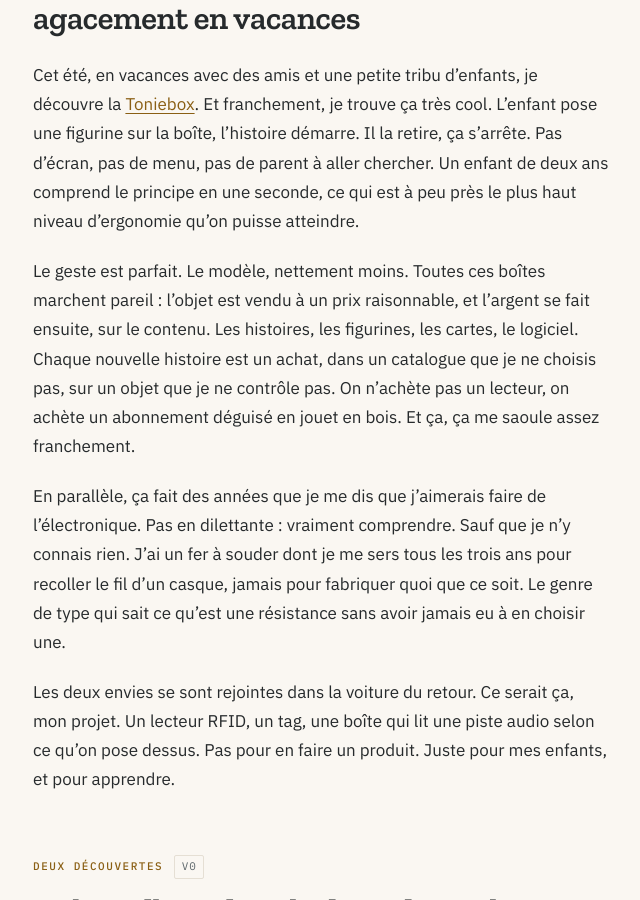
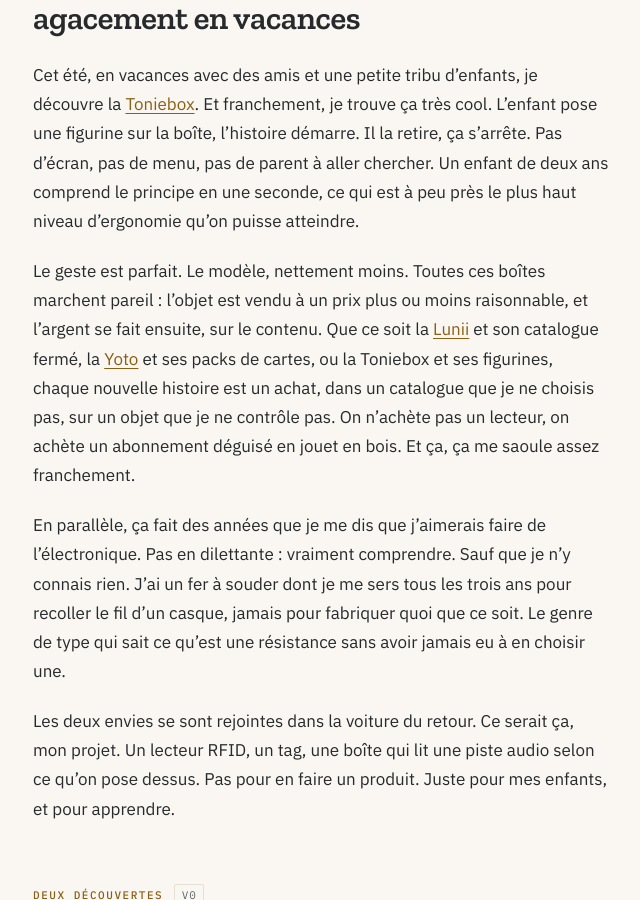
Before and after one commit to Zebra-Rodeo/zebra-rodeo.github.io, a Jekyll site: the page built from _posts/2026-10-15-marelleo.md, in a window 1280 px wide and 900 px high, scrolled down 832 px. Shown: the whole window, without its empty margins (319-959 px from the left). Built offline with Jekyll 4.4.1, drawn with Linux system fonts in a browser that asks for light colours.

Commit message:
Marelleo : nommer les autres boîtes, et nuancer le prix
« Un prix plus ou moins raisonnable », parce que raisonnable était trop
généreux. Et la Lunii avec son catalogue fermé et la Yoto avec ses packs de
cartes remplacent la liste générique : le reproche porte mieux quand il est
adressé.

Co-Authored-By: Claude Opus 5 <noreply@anthropic.com>
Claude-Session: https://claude.ai/code/session_015okbtFBb8ae9fNXuosxdgM

```diff
--- a/_posts/2026-10-15-marelleo.md
+++ b/_posts/2026-10-15-marelleo.md
@@ -18,7 +18,7 @@ studio_note: false
 
 Cet été, en vacances avec des amis et une petite tribu d'enfants, je découvre la [Toniebox](https://tonies.com/fr-fr/concept/). Et franchement, je trouve ça très cool. L'enfant pose une figurine sur la boîte, l'histoire démarre. Il la retire, ça s'arrête. Pas d'écran, pas de menu, pas de parent à aller chercher. Un enfant de deux ans comprend le principe en une seconde, ce qui est à peu près le plus haut niveau d'ergonomie qu'on puisse atteindre.
 
-Le geste est parfait. Le modèle, nettement moins. Toutes ces boîtes marchent pareil : l'objet est vendu à un prix raisonnable, et l'argent se fait ensuite, sur le contenu. Les histoires, les figurines, les cartes, le logiciel. Chaque nouvelle histoire est un achat, dans un catalogue que je ne choisis pas, sur un objet que je ne contrôle pas. On n'achète pas un lecteur, on achète un abonnement déguisé en jouet en bois. Et ça, ça me saoule assez franchement.
+Le geste est parfait. Le modèle, nettement moins. Toutes ces boîtes marchent pareil : l'objet est vendu à un prix plus ou moins raisonnable, et l'argent se fait ensuite, sur le contenu. Que ce soit la [Lunii](https://lunii.com/fr-fr) et son catalogue fermé, la [Yoto](https://yotoplay.com/) et ses packs de cartes, ou la Toniebox et ses figurines, chaque nouvelle histoire est un achat, dans un catalogue que je ne choisis pas, sur un objet que je ne contrôle pas. On n'achète pas un lecteur, on achète un abonnement déguisé en jouet en bois. Et ça, ça me saoule assez franchement.
 
 En parallèle, ça fait des années que je me dis que j'aimerais faire de l'électronique. Pas en dilettante : vraiment comprendre. Sauf que je n'y connais rien. J'ai un fer à souder dont je me sers tous les trois ans pour recoller le fil d'un casque, jamais pour fabriquer quoi que ce soit. Le genre de type qui sait ce qu'est une résistance sans avoir jamais eu à en choisir une.
 
```
